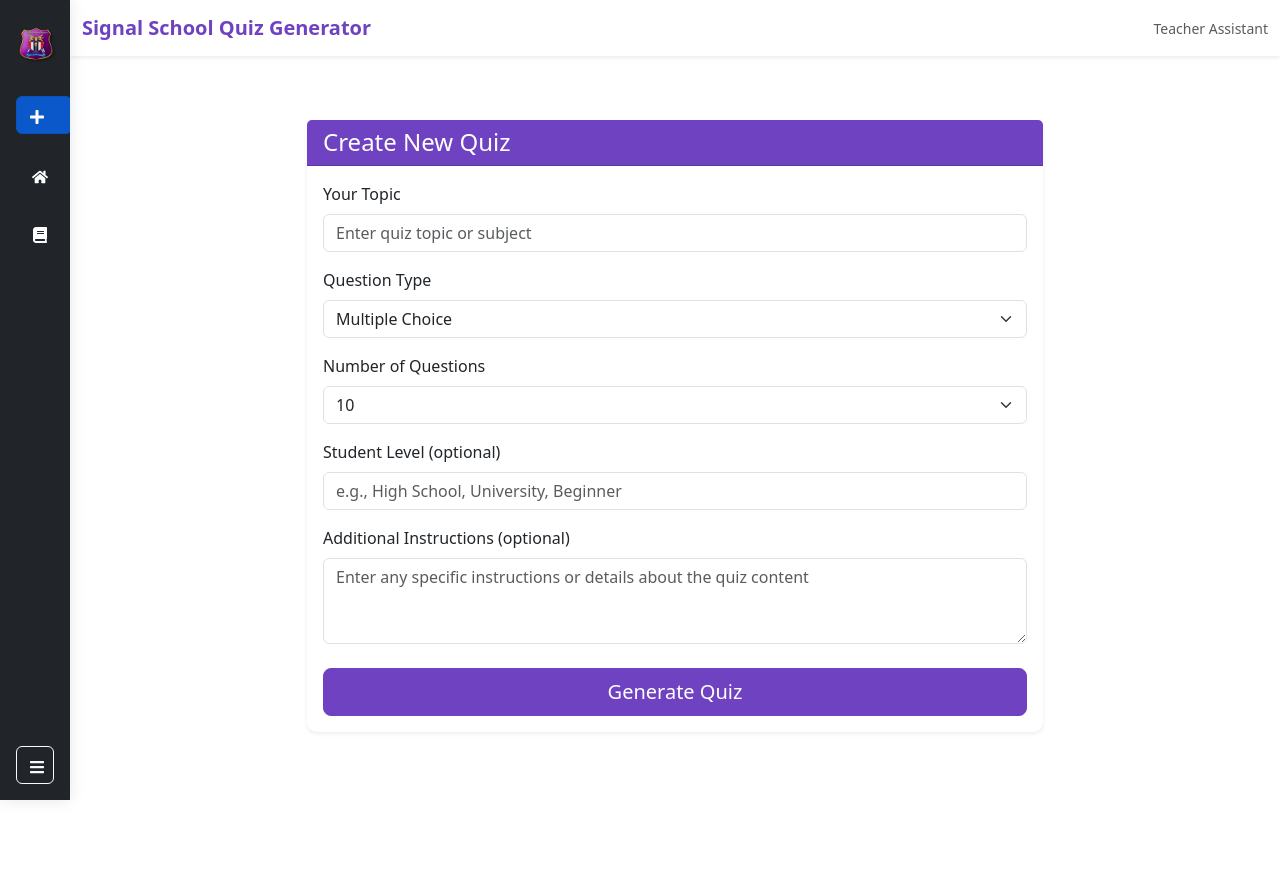
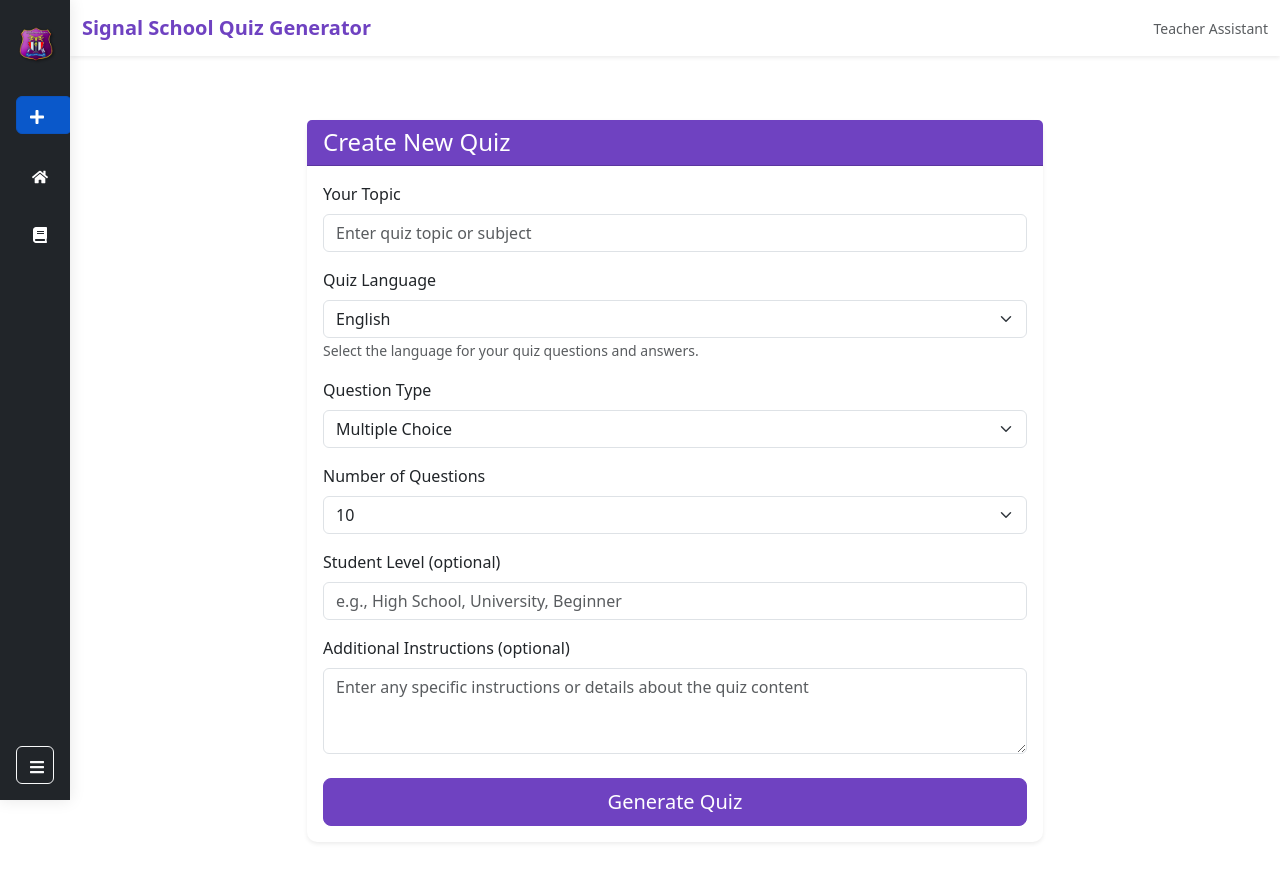
Before and after one commit to Mrintania/Signal-School-Quiz-Generator, a React (Create React App) app in the folder frontend/: page /create in a window 1280 px wide. Before the commit the page ends 800 px from the top, so only its background shows below. Built offline with nearby package versions, Linux system fonts and the light colour scheme.

Commit message:
Add language selection to quiz generation and storage

```diff
--- a/frontend/src/pages/CreateQuizPage.js
+++ b/frontend/src/pages/CreateQuizPage.js
@@ -14,7 +14,8 @@ const CreateQuizPage = () => {
     questionType: 'Multiple Choice',
     numberOfQuestions: '10',
     additionalInstructions: '',
-    studentLevel: ''
+    studentLevel: '',
+    language: 'english' // เพิ่มค่าเริ่มต้นเป็นภาษาอังกฤษ
   });
 
   // Form validation state
@@ -91,6 +92,22 @@ const CreateQuizPage = () => {
                   <Form.Control.Feedback type="invalid">
                     Please provide a topic.
                   </Form.Control.Feedback>
+                </Form.Group>
+
+                {/* Language Selection */}
+                <Form.Group className="mb-3" controlId="language">
+                  <Form.Label>Quiz Language</Form.Label>
+                  <Form.Select
+                    name="language"
+                    value={formData.language}
+                    onChange={handleChange}
+                  >
+                    <option value="english">English</option>
+                    <option value="thai">ภาษาไทย</option>
+                  </Form.Select>
+                  <Form.Text className="text-muted">
+                    Select the language for your quiz questions and answers.
+                  </Form.Text>
                 </Form.Group>
 
                 {/* Question Type Dropdown */}
```
Also changed, not shown: 2 other files (tests, documents, lock files or other folders).
